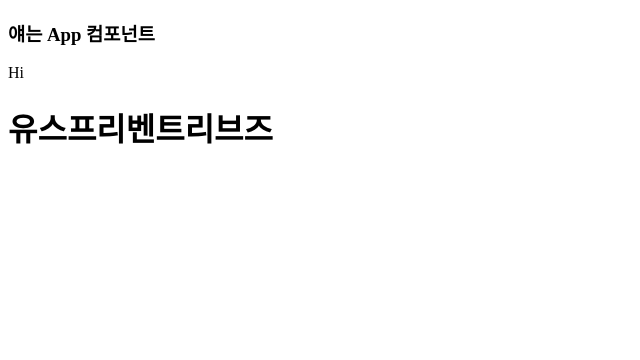
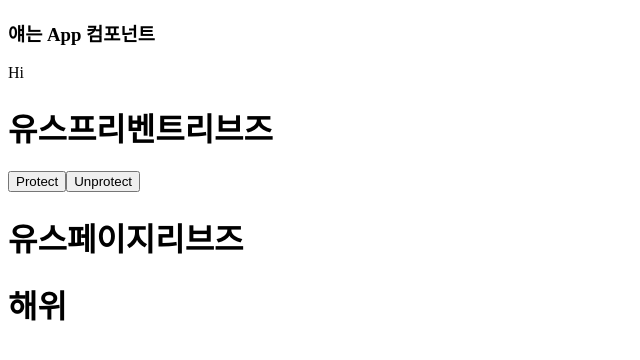
Before and after one commit to SeongSilver/Clone_Coding, a React (Create React App) app in the folder hooks-practice/: page / in a window 1280 px wide. Shown: the top 360 px of the page, without its empty margins (0-640 px from the left). Built offline with nearby package versions, Linux system fonts and the light colour scheme.

Commit message:
useBeforeLeave

```diff
--- a/hooks-practice/src/App.js
+++ b/hooks-practice/src/App.js
@@ -1,6 +1,7 @@
 import React, {useState, useEffect} from "react";
 import ReactDOM from "react-dom";
 import UsePreventLeave from './usePreventLeave';
+import UseBeforeLeave from './useBeforeLeave';
 
 const App = () =>{
   return(
@@ -8,6 +9,7 @@ const App = () =>{
       <h3>얘는 App 컴포넌트</h3>
       <div>Hi</div>
       <UsePreventLeave/>
+      <UseBeforeLeave/>
     </div>
   )
 }
--- /dev/null
+++ b/hooks-practice/src/useBeforeLeave.js
@@ -0,0 +1,35 @@
+import React, {useState, useEffect, useRef} from 'react';
+
+const useBeforeLeaves = (onBefore) => {
+
+    const handle = (event) =>{
+        const {clientY} = event;
+        if(clientY <= 0){
+            onBefore();
+        }
+    }
+    useEffect(() => {
+        document.addEventListener("mouseleave", handle);
+        return() => document.removeEventListener("mouseleave", handle);
+    },[]);
+    /* hook은 문서의 최상단에, 어떠한 값이 return 되기 전에 정의되어야
+    하기 때문에, 이전 코드처럼 hook을 사용하기 전에 조건문으로 return 하는
+    코드가 있으면 에러가 발생하게 되는 것이다. 그래서 return 하는 if문 내림*/
+    if(typeof onBefore !=="function"){
+        return;
+    }
+}
+
+//기본적으로 탭을 닫을때 실행되는 함수
+const useBeforeLeave = () => {
+    const begForLilfe = () => console.log("나가지마!");
+    useBeforeLeaves(begForLilfe);
+    return(
+        <div className="usePageLeave">
+            <h1>유스페이지리브즈</h1>
+            <h1>해위</h1>
+        </div>
+    )
+}
+
+export default useBeforeLeave;
--- a/hooks-practice/src/usePreventLeave.js
+++ b/hooks-practice/src/usePreventLeave.js
@@ -1,9 +1,28 @@
 import React, {useState, useEffect, useRef} from 'react';
 
+const usePreventLeaves = () => {
+    const listener = (event) => {
+        event.preventDefault();
+        event.returnValue="ㅇㅇㅇㅇㅇㅇㅇㅇ";
+    }
+    const enablePrevent = () =>{
+        //beforeunload는 window가 닫히기전 함수 실행시키는 것을 허락한다
+        //beforeunload는 retrunValue를 요구한다
+        window.addEventListener("beforeunload", listener);
+    }
+    const disaablePrevent = () =>{
+        window.addEventListener("beforeunload", listener);
+    }
+    return {enablePrevent, disaablePrevent};
+}
+
 const usePreventLeave = () => {
+    const {enablePrevent, disaablePrevent} = usePreventLeaves();
     return(
         <div className="usePreventLeave">
             <h1>유스프리벤트리브즈</h1>
+            <button onClick={enablePrevent}>Protect</button>
+            <button onClick={disaablePrevent}>Unprotect</button>
         </div>
     )
 }
```
